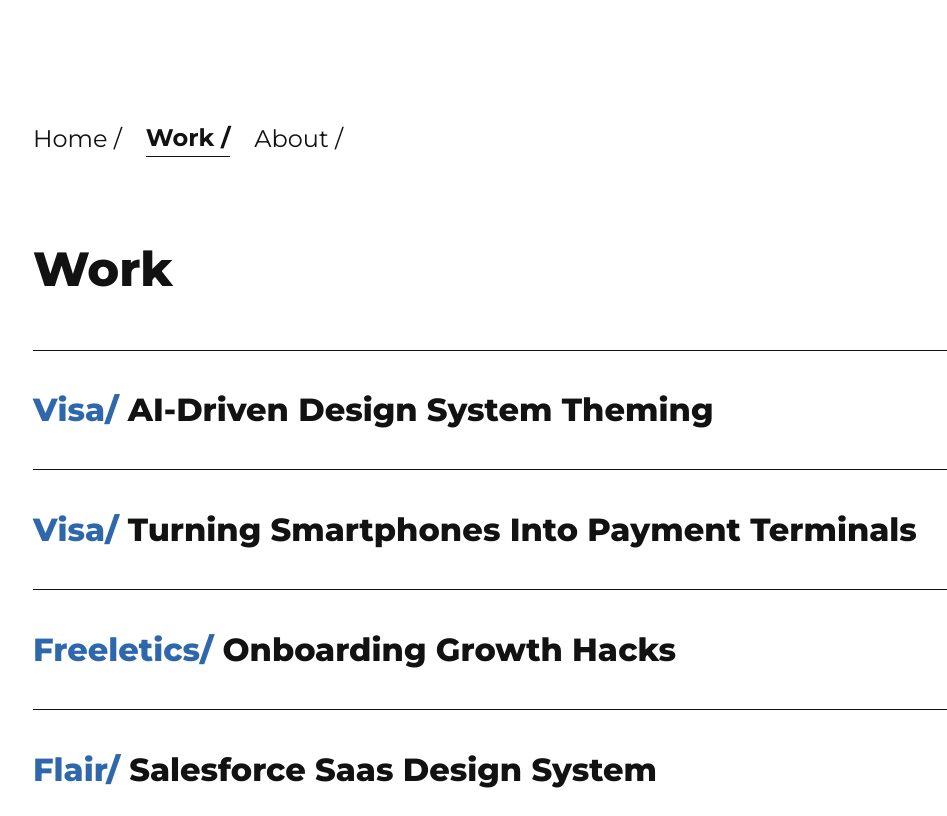
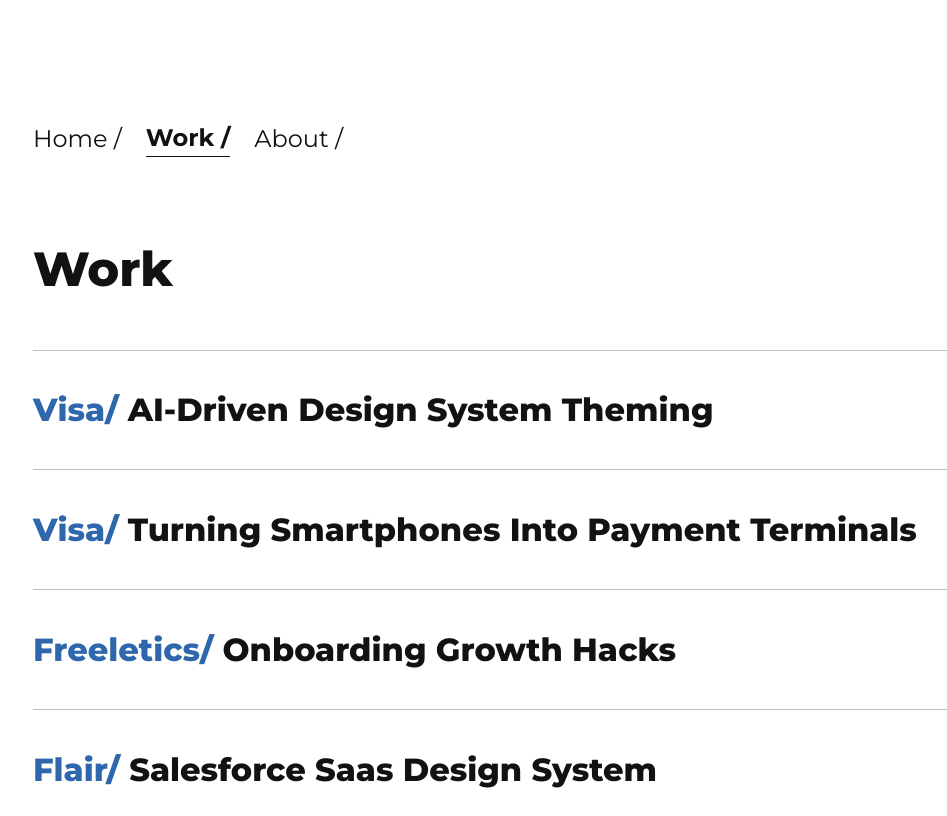
Before and after one commit to viniciuskrause/viniciuskrause, a plain HTML site: page work.html in a window 1280 px wide. Shown: the top 816 px of the page, without its empty margins (127-1074 px from the left). Drawn offline with Linux system fonts and the light colour scheme.

Commit message:
Work list: use the light grey border color for dividers
Co-Authored-By: Claude Opus 5.5 <noreply@anthropic.com>

```diff
--- a/styles.css
+++ b/styles.css
@@ -224,9 +224,9 @@ img { display: block; max-width: 100%; }
   display: flex;
   align-items: center;
   min-height: var(--row-h);
-  border-bottom: 0.5px solid var(--color-text);
+  border-bottom: 1px solid var(--color-border);
 }
-.work-list li:first-child { border-top: 0.5px solid var(--color-text); }
+.work-list li:first-child { border-top: 1px solid var(--color-border); }
 .work-list a { flex: 1; padding: 24px 0; }
 /* Last row has no bottom line: keep only its top half so no empty space trails the list */
 .work-list li:last-child { min-height: 0; border-bottom: 0; }
```
